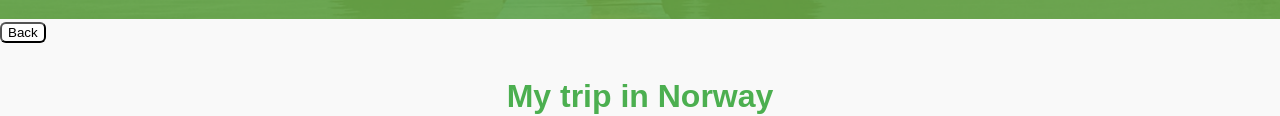
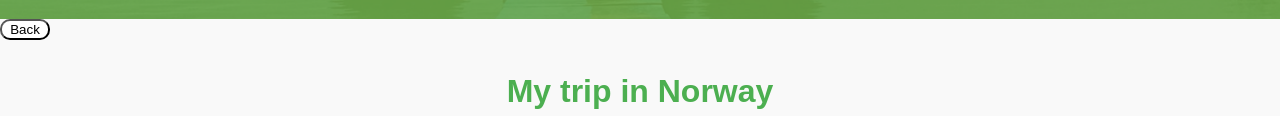
Before and after one commit to kokiko92/helpplanurtrip, a plain HTML site: page blog/norway/index.html in a window 1280 px wide. Shown: the part 283-399 px from the top of the page. Drawn offline with Linux system fonts and the light colour scheme.

Commit message:
Update style.css

```diff
--- a/style.css
+++ b/style.css
@@ -416,6 +416,10 @@ iframe {
 }
 
 .back_btn {
-  border-radius:6px;
+  border-radius:10px;
   background-color:white;
+  display:block;
+  width:50px;
+  height:auto;
+  margin-bottom:0px;
 }
```
